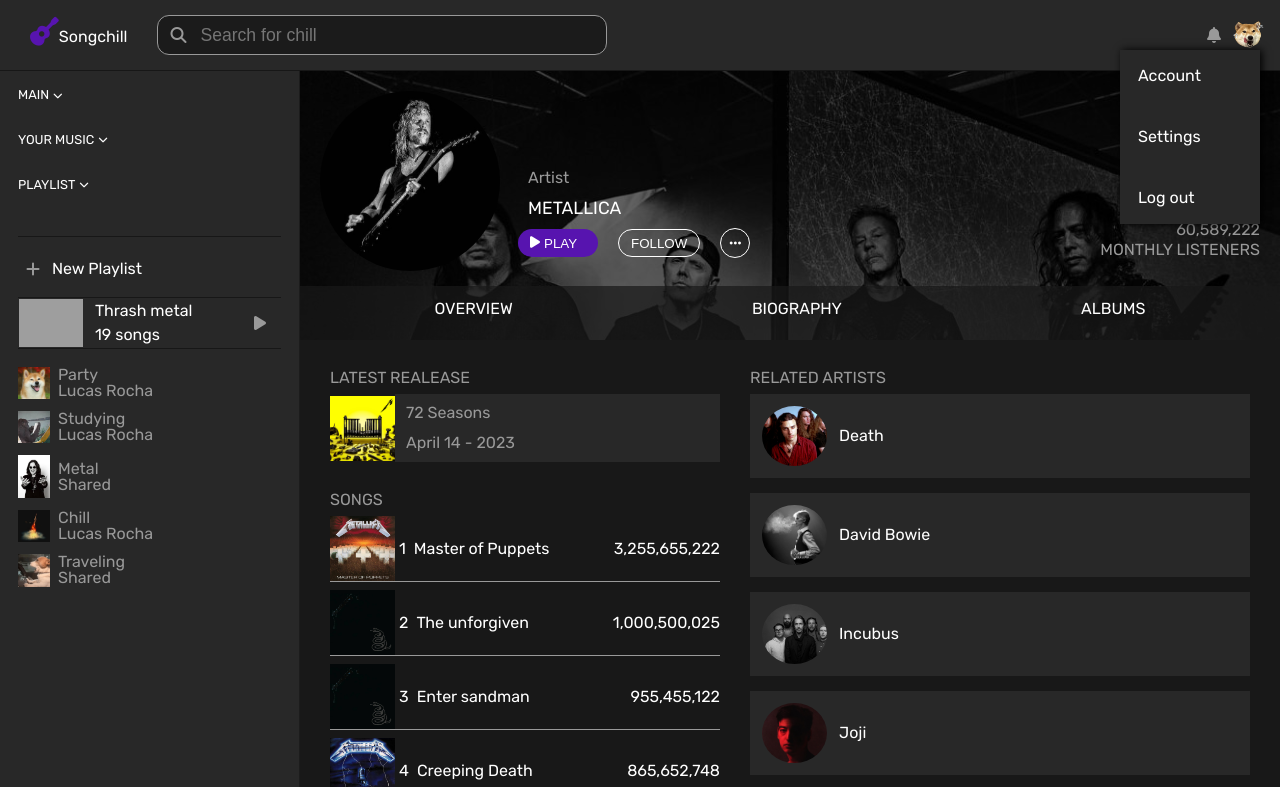
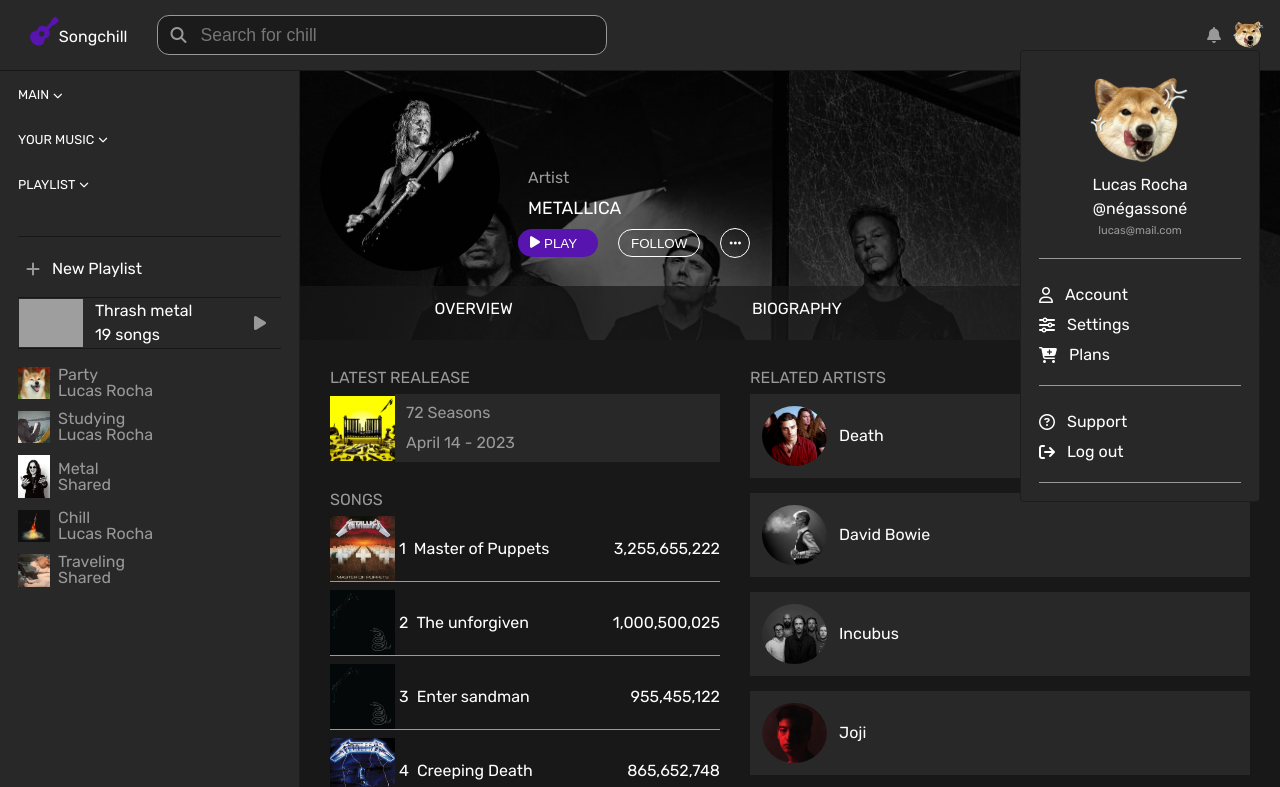
Before and after one commit to LukeRocha/songchill, a website: page public/index.html in a window 1280 px wide. Both pictures are taken after a click on the label 1249 px from the left and 35 px from the top of the page. Shown: the top 787 px of the page. Drawn offline with Linux system fonts and the light colour scheme; grey boxes are pictures that could not be loaded.

Commit message:
Change user menu layout

```diff
--- a/public/css/style.css
+++ b/public/css/style.css
@@ -185,28 +185,56 @@
   border-radius: 50%;
 }
 
-.header__profile-menu {
-  display: none;
-  box-shadow: 2px 0 8px rgba(0, 0, 0, 1.15);
-}
-
 .header__user-menu input[type="checkbox"]:checked + label + .header__profile-menu {
   display: flex;
 }
 
 .header__profile-menu {
-  width: 140px;
+  width: 240px;
+  height: auto;
+  border-radius: 4px;
   display: none;
   flex-direction: column;
-  gap: 45px;
+  gap: 28px;
   padding: 18px;
   background-color: var(--secondary-background-color);
   position: absolute;
   z-index: 1;
   right: 20px;
   top: 50px;
+  /* box-shadow: 2px 0 8px rgba(0, 0, 0, 1.15); */
+  /* border: .5px solid #888787; */
+  border: .5px solid var(--main-background-color-transparent);
 }
 
+.header__profile-menu-img{
+  width: 100px;
+  margin: 0 auto;
+}
+
+.header__profile-menu-data-wrapper{
+  display: flex;
+  flex-direction: column;
+  align-items: center;
+  gap: 8px;
+  padding-bottom: 22px;
+}
+
+.header__profile-menu-data-wrapper h3{
+  font-size: .7rem;
+  color: var(--font-color);
+}
+
+.header__user-menu-items {
+  display: flex;
+  flex-direction: column;
+  gap: 14px;
+  padding-bottom: 22px;
+}
+.header__user-menu-items li{
+  display: flex;
+  gap: 12px;
+}
 .layout {
   width: 100dvw;
   display: flex;
--- a/public/index.html
+++ b/public/index.html
@@ -40,9 +40,23 @@
               <img class="header__profile-picture" src="./img/profile-picture.png" alt="" />
             </label>
             <ul class="header__profile-menu">
-              <li class="header__menu-item element--pointer">Account</li>
-              <li class="header__menu-item element--pointer">Settings</li>
-              <li class="header__menu-item element--pointer">Log out</li>
+              <div class="header__profile-menu-data-wrapper bottom-divisor--light-bg">
+                <img src="./img/profile-picture.png" alt="" class="header__profile-menu-img">
+                <h2>Lucas Rocha</h2>
+                <small>@négassoné</small>
+                <h3>lucas@mail.com </h3>
+              </div>
+              <span class="header__user-menu-items bottom-divisor--light-bg" >
+                <li class="header__menu-item element--pointer"><i class="fa-regular fa-user" style="color: #ffffff;"></i>Account</li>
+                <li class="header__menu-item element--pointer"><i class="fa-solid fa-sliders" style="color: #ffffff;"></i>Settings</li>
+                <li class="header__menu-item element--pointer"><i class="fa-solid fa-cart-plus" style="color: #ffffff;"></i>Plans</li>
+              </span>
+              <span class="header__user-menu-items bottom-divisor--light-bg" >
+
+              <li class="header__menu-item element--pointer"><i class="fa-regular fa-circle-question" style="color: #ffffff;"></i>Support</li>
+              <li class="header__menu-item element--pointer"><i class="fa-solid fa-arrow-right-from-bracket" style="color: #ffffff;"></i>Log out</li>
+              </span>
+
             </ul>
           </nav>
         </div>
```
